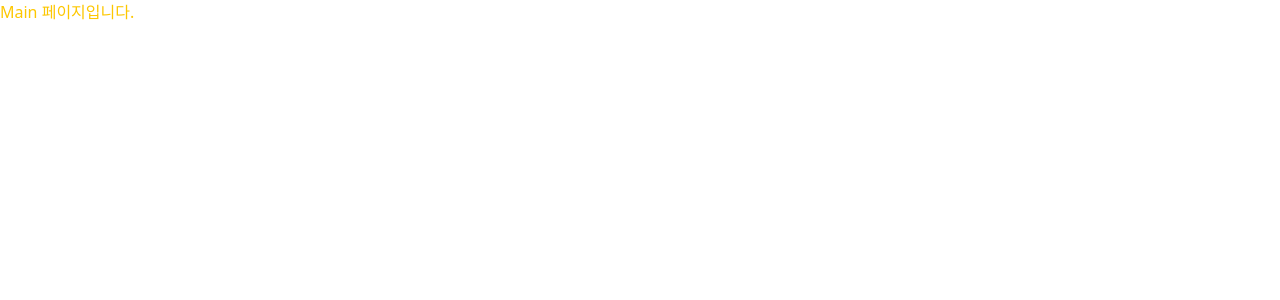
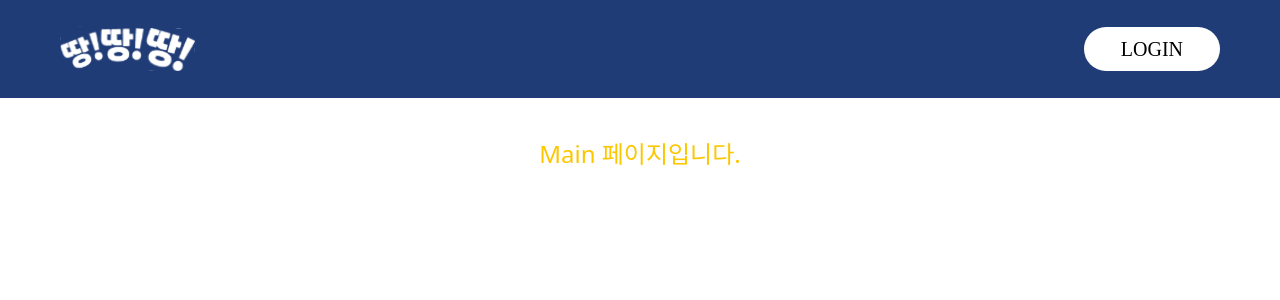
Before and after one commit to ddang-ddang-ddang/ddang-ddang-ddang-FE, a React (Vite) app: page / in a window 1280 px wide. Shown: the top 300 px of the page. Built offline with nearby package versions, Linux system fonts and the light colour scheme.

Commit message:
feat: Navbar 구현

```diff
--- a/src/App.tsx
+++ b/src/App.tsx
@@ -1,14 +1,23 @@
-import { Route, Routes } from 'react-router-dom'
-import Main from '@/pages/Main'
-import MyPage from '@/pages/MyPage'
+import { Route, Routes } from "react-router-dom";
+import Main from "@/pages/Main";
+import MyPage from "@/pages/MyPage";
+import Navbar from "@/components/layout/Navbar";
+import Login from "./pages/login/LoginPage";
 
 function App() {
   return (
-    <Routes>
-      <Route path="/" element={<Main />} />
-      <Route path="/mypage" element={<MyPage />} />
-    </Routes>
-  )
+    <>
+      {/* 전역 네브바 */}
+      <Navbar />
+
+      {/* 라우팅 영역 */}
+      <Routes>
+        <Route path="/" element={<Main />} />
+        <Route path="/mypage" element={<MyPage />} />
+        <Route path="/login" element={<Login />} />
+      </Routes>
+    </>
+  );
 }
 
-export default App
+export default App;
--- a/src/components/common/Button.tsx
+++ b/src/components/common/Button.tsx
@@ -1,40 +1,45 @@
 // Button.tsx
 
-import clsx from 'clsx';
+import clsx from "clsx";
 
 // Button 컴포넌트의 props 타입 정의
 type ButtonProps = {
   children: React.ReactNode;
-  variant?: 'primary' | 'secondary'; // 버튼 스타일 종류
-  size?: 'sm' | 'md' | 'lg'; // 버튼 크기
+  variant?: "primary" | "secondary" | "navbar"; // 버튼 스타일 종류
+  size?: "sm" | "md" | "lg"; // 버튼 크기
   isLoading?: boolean; // 로딩 상태
   className?: string; // 추가적인 클래스네임(승찬이형 pr 반영)
-} & React.ComponentPropsWithoutRef<'button'>; // 기본 button 속성들 포함
+} & React.ComponentPropsWithoutRef<"button">; // 기본 button 속성들 포함
 
 // Button 컴포넌트 정의
 const Button = ({
   // Button 컴포넌트의 props (디폴트 값 포함)
   children,
-  variant = 'primary',
-  size = 'md',
+  variant = "primary",
+  size = "md",
   isLoading = false,
-  className = '', // className prop의 기본값 설정
+  className = "", // className prop의 기본값 설정
   ...rest // 나머지 button 속성들 (onClick, disabled 등)
 }: ButtonProps) => {
-
-  const baseStyles = 'transition-colors flex items-center justify-center'; // 공통 스타일만 남김
+  const baseStyles = "transition-colors flex items-center justify-center"; // 공통 스타일만 남김
 
   const variantStyles = {
     // primary와 secondary 스타일 정의 -> 와이어프레임 나오면 그거에 맞게 색상 수정해야 할 것 같습니다.
     // primary와 secondary에 패딩, 폰트 굵기, 둥근 모서리 스타일 포함 (승찬이형 pr 반영)
-    primary: 'bg-yellow-400 hover:bg-blue-700 text-black font-bold py-2 px-4 rounded',
-    secondary: 'bg-yellow-200 hover:bg-gray-700 text-black font-medium py-1 px-3 rounded-lg',
+    primary:
+      "bg-yellow-400 hover:bg-blue-700 text-black font-bold py-2 px-4 rounded",
+    secondary:
+      "bg-yellow-200 hover:bg-gray-700 text-black font-medium py-1 px-3 rounded-lg",
+    // Navbar의 LOGIN 버튼
+    navbar:
+      "box-border h-[44px] px-[37px] py-[10px] rounded-[33px] bg-[#FFFFFF] " +
+      "text-[#000000] font-[Pretendard] text-[20px] font-normal leading-normal hover:bg-gray-100",
   };
 
   const sizeStyles = {
-    sm: 'text-sm',
-    md: 'text-base',
-    lg: 'text-lg',
+    sm: "text-sm",
+    md: "text-base",
+    lg: "text-lg",
   };
 
   const finalClassName = clsx(
@@ -42,12 +47,16 @@ const Button = ({
     baseStyles,
     variantStyles[variant],
     sizeStyles[size],
-    isLoading && 'opacity-50 cursor-not-allowed',
+    isLoading && "opacity-50 cursor-not-allowed",
     className
   );
 
   return (
-    <button {...rest} className={finalClassName} disabled={isLoading || rest.disabled}>
+    <button
+      {...rest}
+      className={finalClassName}
+      disabled={isLoading || rest.disabled}
+    >
       {/* 로딩 중이면 스피너 또는 텍스트 표시, 아니면 원래 children 표시 */}
       {isLoading ? (
         <>
--- /dev/null
+++ b/src/components/layout/Navbar.tsx
@@ -0,0 +1,36 @@
+import { useNavigate } from "react-router-dom";
+import Button from "@/components/common/Button";
+import Logo from "@/assets/svgs/logo.svg"; // 로고는 우선 svg로 받아왔는데 로고 확정되면 수정 예정
+
+export default function Navbar() {
+  const navigate = useNavigate();
+
+  return (
+    <nav
+      className="flex items-center justify-between w-full h-[98px] bg-[#203C77]
+                    px-6 sm:px-10 md:px-[40px] lg:px-[60px]"
+    >
+      {/* 로고 */}
+      <button
+        type="button"
+        onClick={() => navigate("/")}
+        className="inline-flex items-center"
+      >
+        <img
+          src={Logo}
+          alt="땅!땅!땅! 로고"
+          className="h-[40px] sm:h-[46.88px] w-auto"
+        />
+      </button>
+
+      {/* 로그인 버튼 */}
+      <Button
+        variant="navbar"
+        onClick={() => navigate("/login")}
+        className="h-[40px] sm:h-[44px] px-[30px] sm:px-[37px]"
+      >
+        LOGIN
+      </Button>
+    </nav>
+  );
+}
--- a/src/pages/Main.tsx
+++ b/src/pages/Main.tsx
@@ -1,6 +1,10 @@
 export default function Main() {
   return (
-  <div>
-    <div className="text-yellow-400">Main 페이지입니다.</div>
-  </div>);
+    <div>
+      {/* 본문 */}
+      <div className="text-yellow-400 mt-10 text-center text-2xl">
+        Main 페이지입니다.
+      </div>
+    </div>
+  );
 }
--- /dev/null
+++ b/src/pages/login/LoginPage.tsx
@@ -0,0 +1,7 @@
+export default function Login() {
+  return (
+    <div className="text-yellow-400 mt-10 text-center text-2xl">
+      로그인 페이지입니다.
+    </div>
+  );
+}
--- /dev/null
+++ b/src/types/assets.d.ts
@@ -0,0 +1,5 @@
+// src/types/assets.d.ts
+declare module "*.svg" {
+  const content: string;
+  export default content;
+}
```
Also changed, not shown: src/assets/svgs/logo.svg (added).
